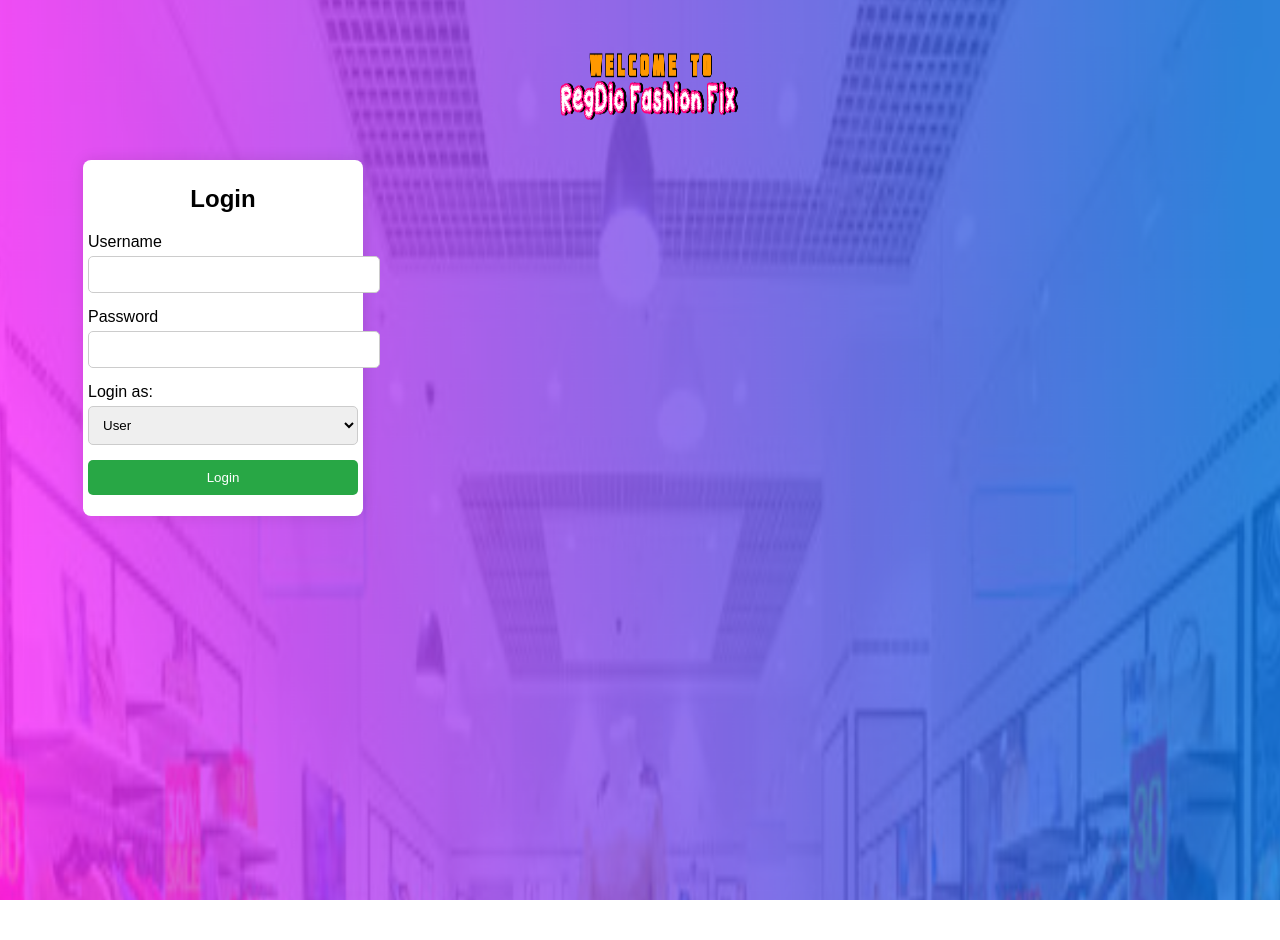
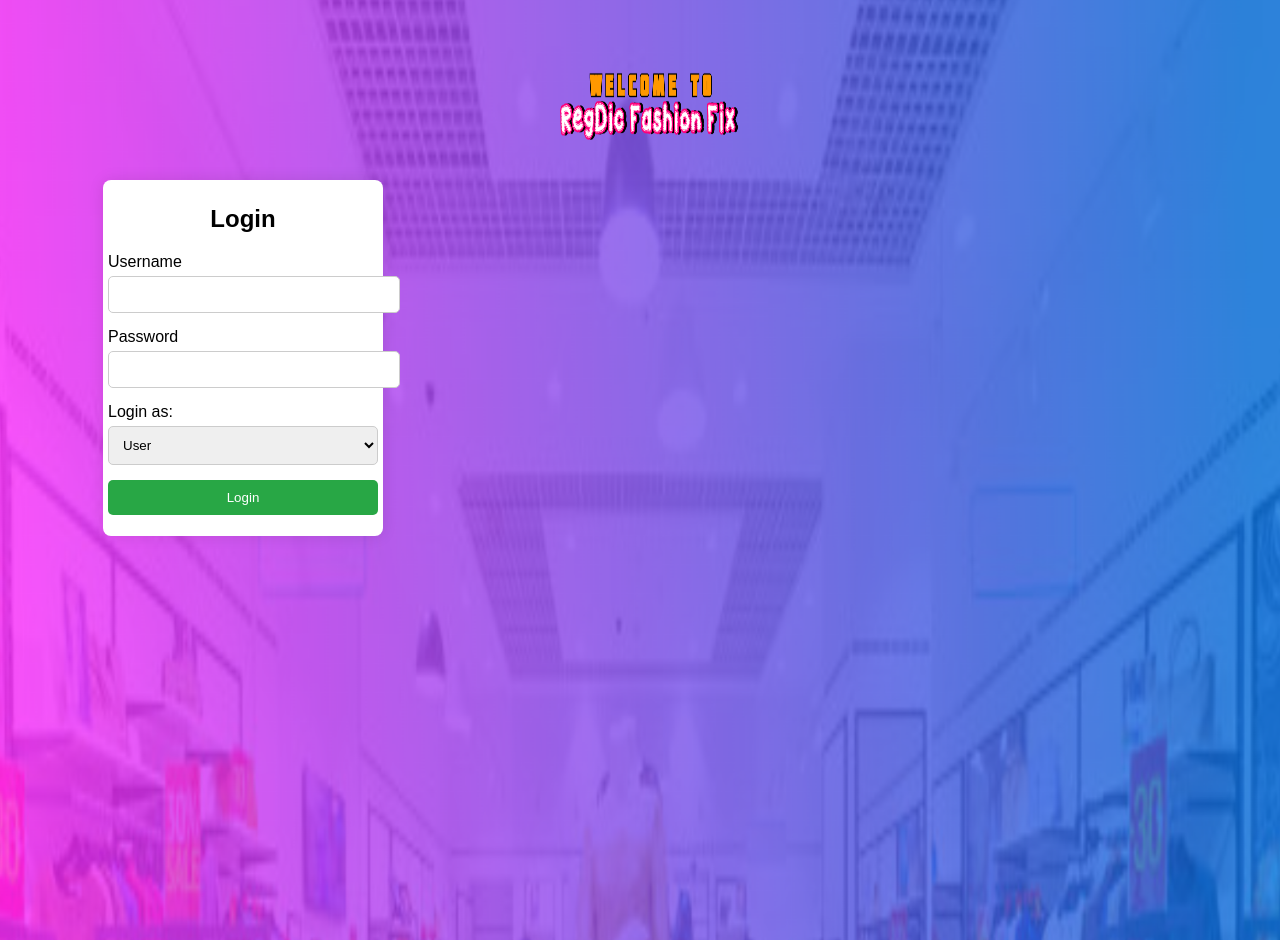
Before and after one commit to qwesi-dizzy-studio/RegDic-Fashion-Fix, a PHP site: page / in a window 1280 px wide. Before the commit the page ends 900 px from the top, so only its background shows below. Run offline with PHP 8.4, Linux system fonts and the light colour scheme.

Commit message:
Update sign-login-style.css

```diff
--- a/sign-login-style.css
+++ b/sign-login-style.css
@@ -4,7 +4,7 @@ body {
     justify-content: center;
     align-items: center;
     height: 100vh;
-    margin: 50px;
+    margin: 70px;
     background-color: #f4f4f4;
     background-size: cover;
 }
```
